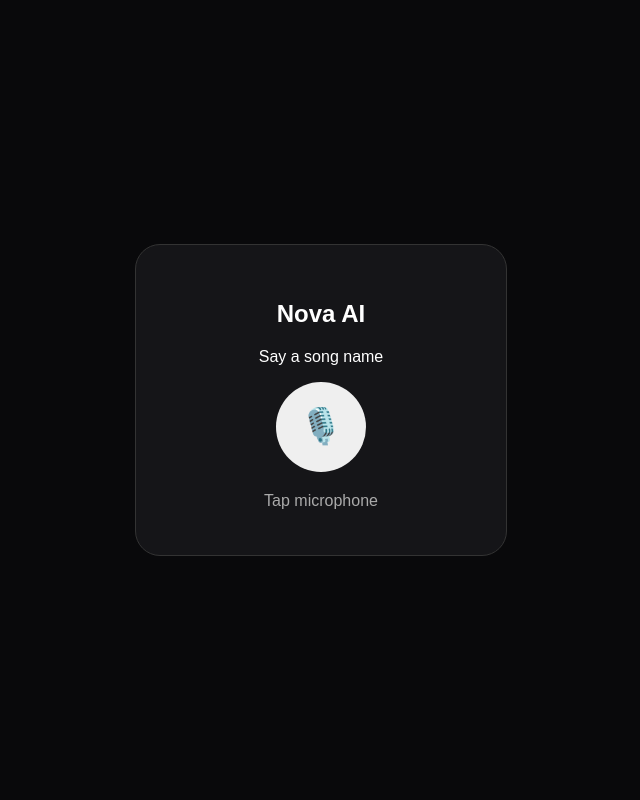
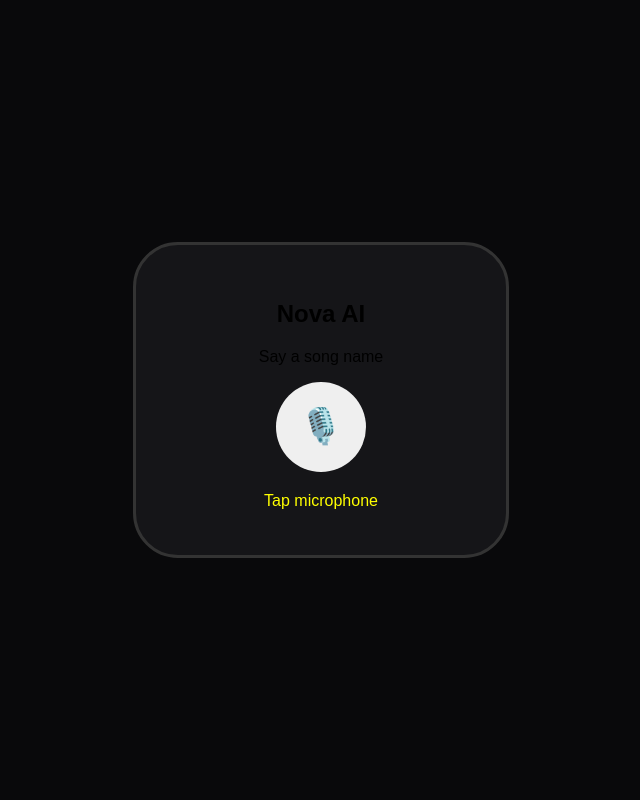
Before and after one commit to ShadowLot/Agent, a Flask app: page / in a window 1280 px wide. Shown: the whole page, without its empty margins (319-959 px from the left). Run offline with Flask 3, Linux system fonts and the light colour scheme.

Commit message:
Update colors and border styles in index.html

```diff
--- a/app/templates/index.html
+++ b/app/templates/index.html
@@ -13,7 +13,7 @@ body{
     display:grid;
     place-items:center;
     background:#09090b;
-    color:white;
+    color:turqouise;
     font-family:Arial;
 }
 
@@ -22,8 +22,8 @@ body{
     padding:35px;
     text-align:center;
     background:#151518;
-    border:1px solid #333;
-    border-radius:25px;
+    border:3.5px solid #333;
+    border-radius:45px;
 }
 
 .mic{
@@ -37,7 +37,7 @@ body{
 
 .status{
     margin-top:20px;
-    color:#aaa;
+    color:yellow;
 }
 
 .song{
```
